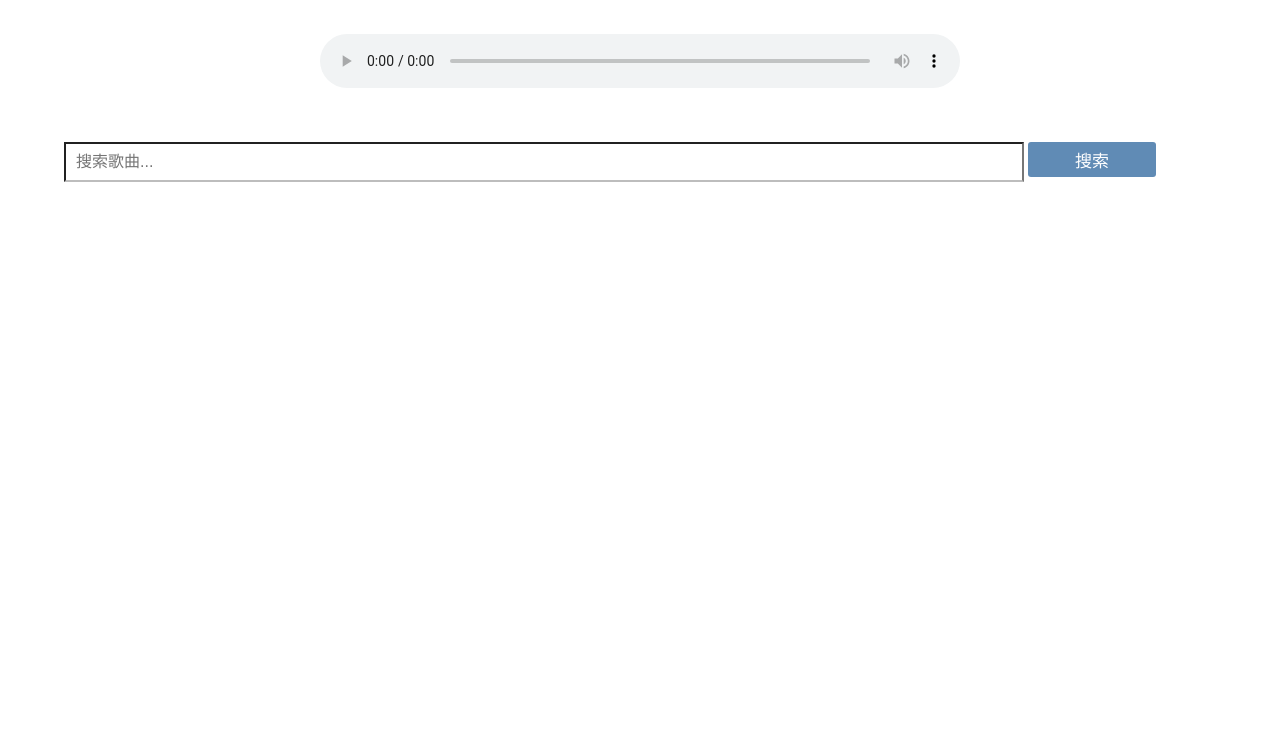
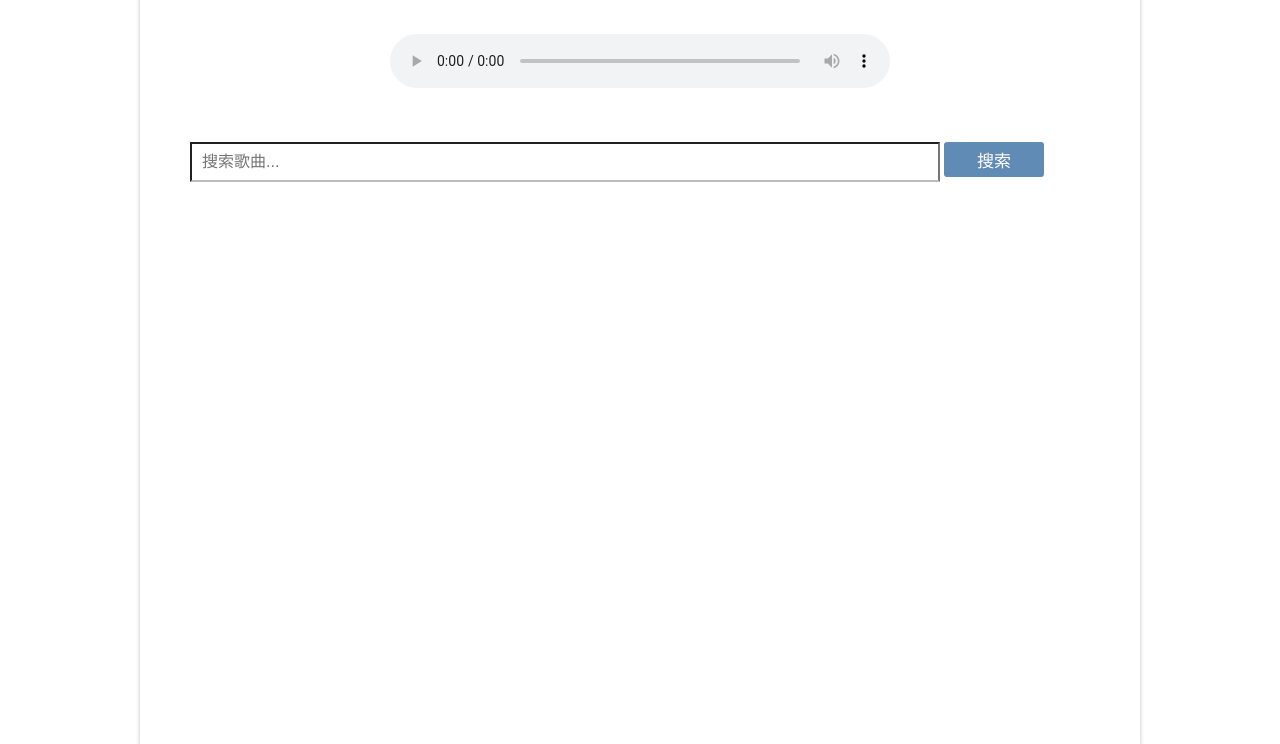
Before and after one commit to Moking1997/Musci-search, a plain HTML site: page index.html in a window 1280 px wide. Shown: the part 56-800 px from the top of the page. Drawn offline with nearby package versions, Linux system fonts and the light colour scheme.

Commit message:
Update index.html

```diff
--- a/index.html
+++ b/index.html
@@ -14,7 +14,18 @@
         }
 
         #app {
+            margin: auto;
             height: 100vh;
+
+        }
+
+        @media(min-width:1000px) {
+            #app {
+                margin: auto;
+                height: 100vh;
+                width: 1000px;
+                box-shadow: 0 2px 4px rgba(0, 0, 0, 0.25);
+            }
         }
 
         .header {
```
